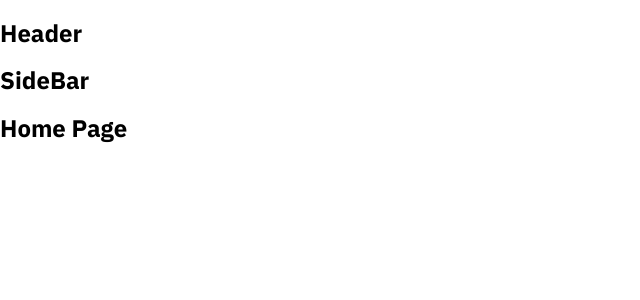
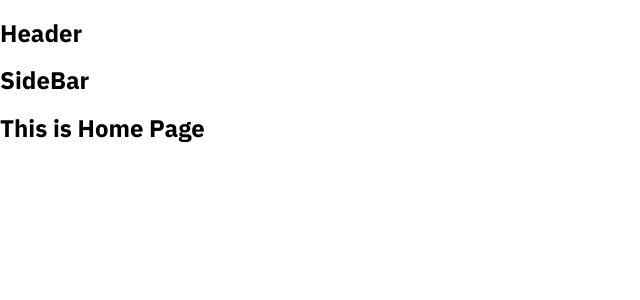
Before and after one commit to DontMakeMeHurt/new-tiktok, a React app: page / in a window 1280 px wide. Shown: the top 300 px of the page, without its empty margins (0-640 px from the left). Built offline with nearby package versions, Linux system fonts and the light colour scheme.

Commit message:
update/tiktok

```diff
--- a/src/pages/Home/index.js
+++ b/src/pages/Home/index.js
@@ -1,5 +1,5 @@
 function Home() {
-    return <h2>Home Page</h2>;
+    return <h2>This is Home Page </h2>;
 }
 
 export default Home;
```
